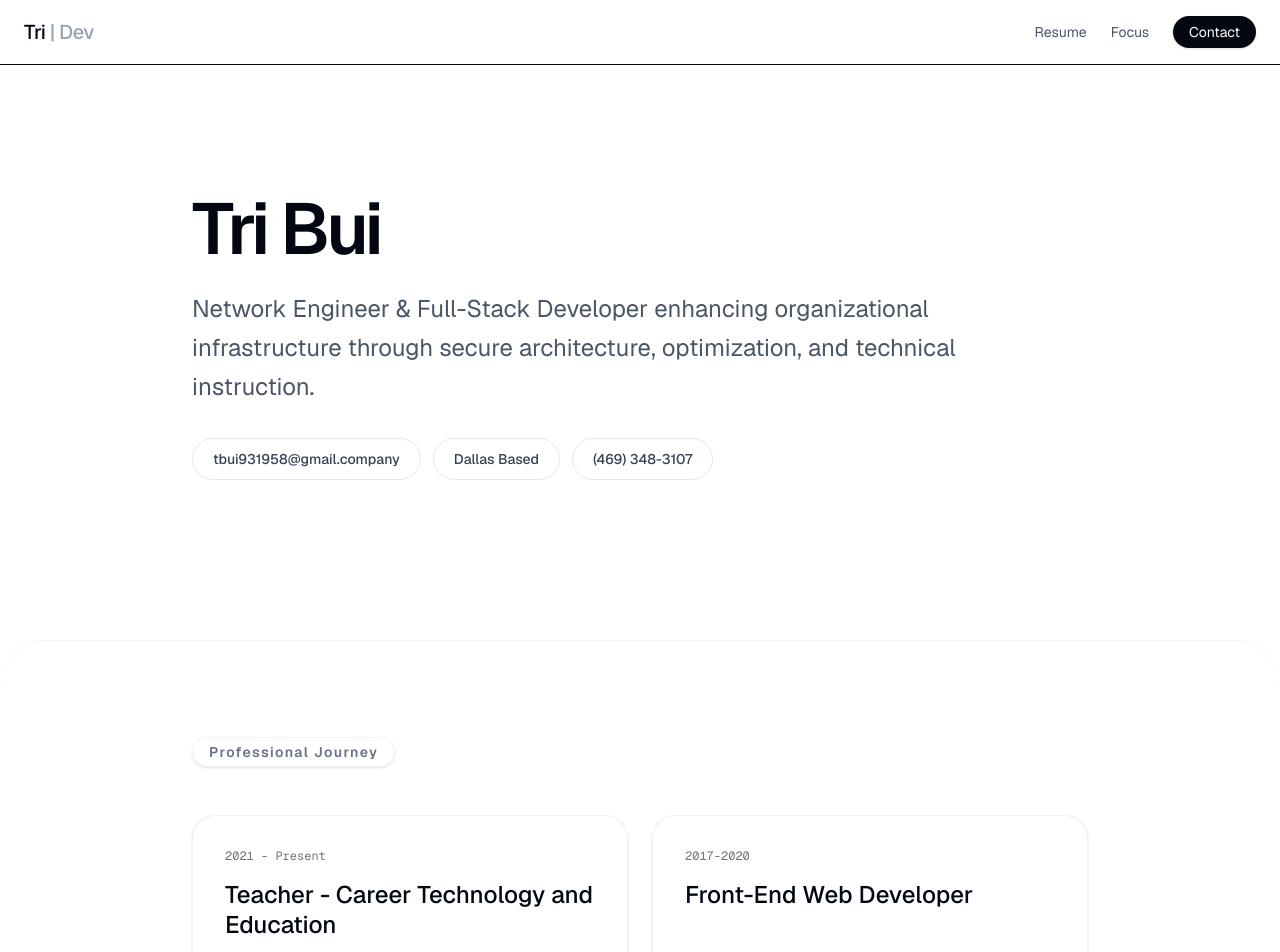
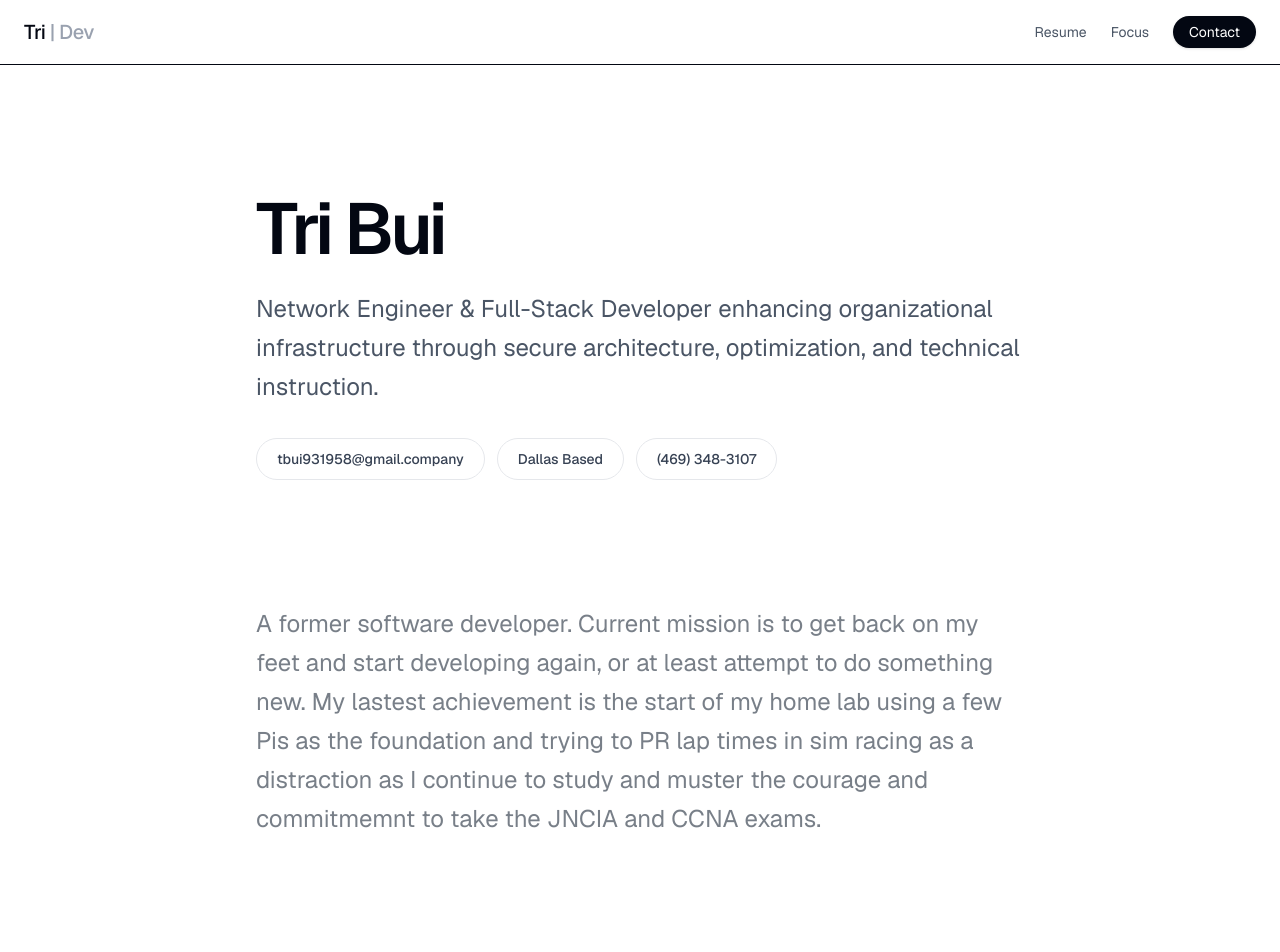
Before and after one commit to t-t-bui/my-personal-website, a Next.js app: page /resume in a window 1280 px wide. Shown: the top 952 px of the page. Built offline with nearby package versions, Linux system fonts and the light colour scheme.

Commit message:
add short bio

```diff
--- a/app/resume/page.tsx
+++ b/app/resume/page.tsx
@@ -78,8 +78,11 @@ export default function Resume() {
 			{/*<div className="fixed inset-0 -z-10 bg-gradient-to-br from-gray-100/90 to-gray-500/50"/>*/}
 			<div className="fixed inset-0 -z-20 bg-gray-50"/>
 			<div className="fixed inset-0 -z-10 bg-gradient-to-br from-gray-200/80 to-transparent opacity-80" />
+
 			<Navbar />
+
 			<main className="relative z-10 pt-32 pb-20 px-6">
+				<div className="grid grid-cols-1 gap-6">
 					<div className="max-w-4xl mx-auto">
 						<header className="mb-20">
 							<h1 className="text-5xl md:text-7xl font-semibold tracking-tighter mb-6 text-gray-950">Tri Bui</h1>
@@ -99,6 +102,15 @@ export default function Resume() {
 								</span>
 							</div>
 						</header>
+					</div>
+
+					<div className="max-w-4xl mx-auto">
+						<div className="mb-20 mt-5">
+							<p className="text-xl md:text-2xl text-gray-800/60 mb-8 max-w-3xl leading-relaxed">
+								A former software developer. Current mission is to get back on my feet and start developing again, or at least attempt to do something new. My lastest achievement is the start of my home lab using a few Pis as the foundation and trying to PR lap times in sim racing as a distraction as I continue to study and muster the courage and commitmemnt to take the JNCIA and CCNA exams.
+							</p>
+						</div>
+					</div>
 				</div>
 			</main>
 
```
Lines whose indentation alone changed are shown as unchanged.
